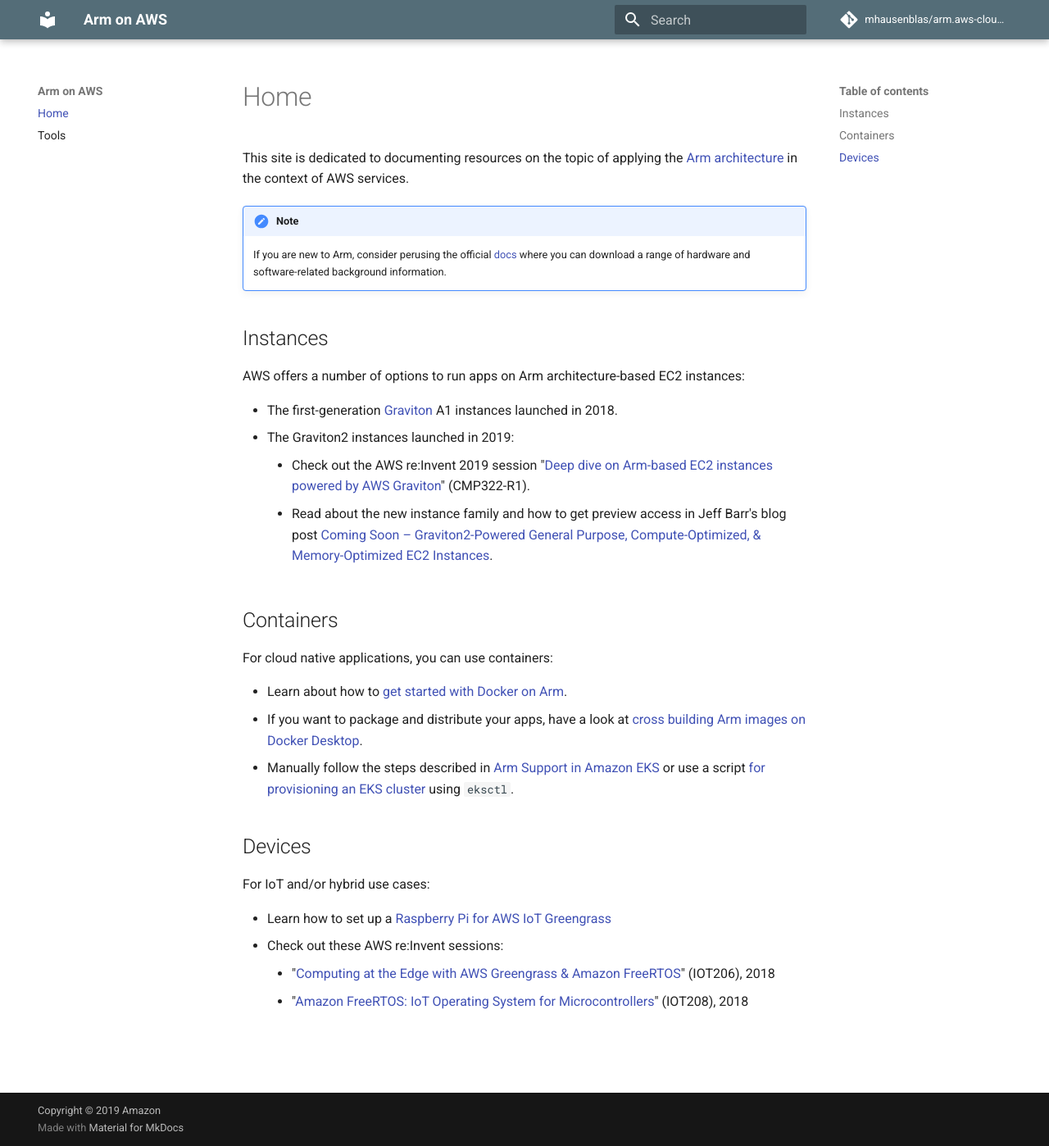
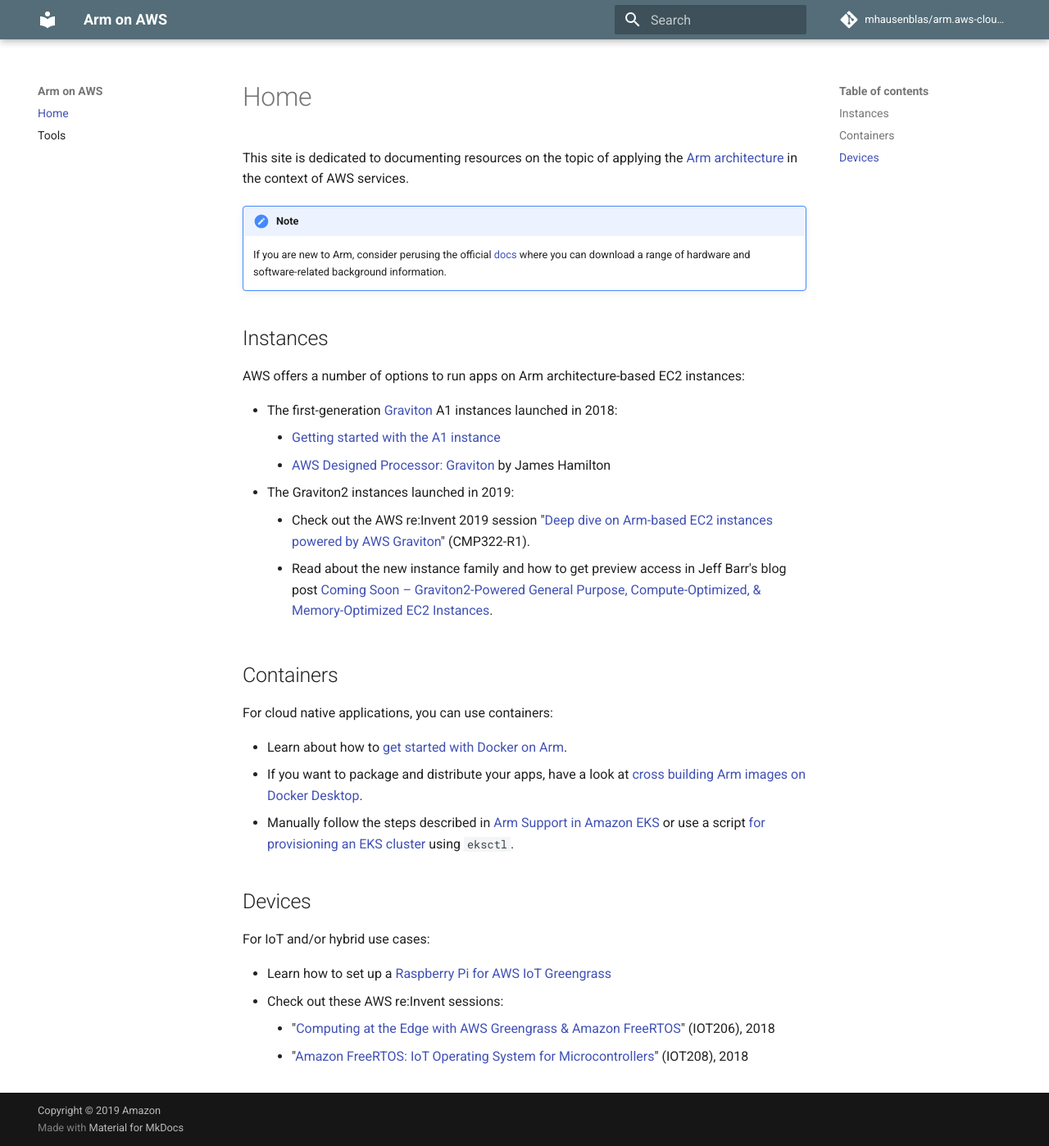
Before and after one commit to mhausenblas/arm.aws-cloud.dev, an MkDocs documentation site: the page built from docs/index.md, in a window 1280 px wide and 1398 px high. Shown: the whole window at 82% size. Built offline with MkDocs 1.6.1 and Material for MkDocs 9.7.7, drawn with Linux system fonts in a browser that asks for light colours; comment, search, counter and statistics services are not loaded.

Commit message:
updates docs

```diff
--- a/docs/index.md
+++ b/docs/index.md
@@ -8,7 +8,9 @@ This site is dedicated to documenting resources on the topic of applying the [Ar
 
 AWS offers a number of options to run apps on Arm architecture-based EC2 instances:
 
-- The first-generation [Graviton](https://aws.amazon.com/ec2/graviton/) A1 instances launched in 2018.
+- The first-generation [Graviton](https://aws.amazon.com/ec2/graviton/) A1 instances launched in 2018:
+    - [Getting started with the A1 instance](https://aws.amazon.com/blogs/compute/getting-started-with-the-a1-instance/)
+    - [AWS Designed Processor: Graviton](https://perspectives.mvdirona.com/2018/11/aws-designed-processor-graviton/) by James Hamilton
 - The Graviton2 instances launched in 2019:
     - Check out the AWS re:Invent 2019 session "[Deep dive on Arm-based EC2 instances powered by AWS Graviton](https://www.youtube.com/watch?v=4jImmuMqnwc)" (CMP322-R1).
     - Read about the new instance family and how to get preview access in Jeff Barr's blog post [Coming Soon – Graviton2-Powered General Purpose, Compute-Optimized, & Memory-Optimized EC2 Instances](https://aws.amazon.com/blogs/aws/coming-soon-graviton2-powered-general-purpose-compute-optimized-memory-optimized-ec2-instances/).
```
Also changed, not shown: docs/tools.md (+4 -1 lines).
